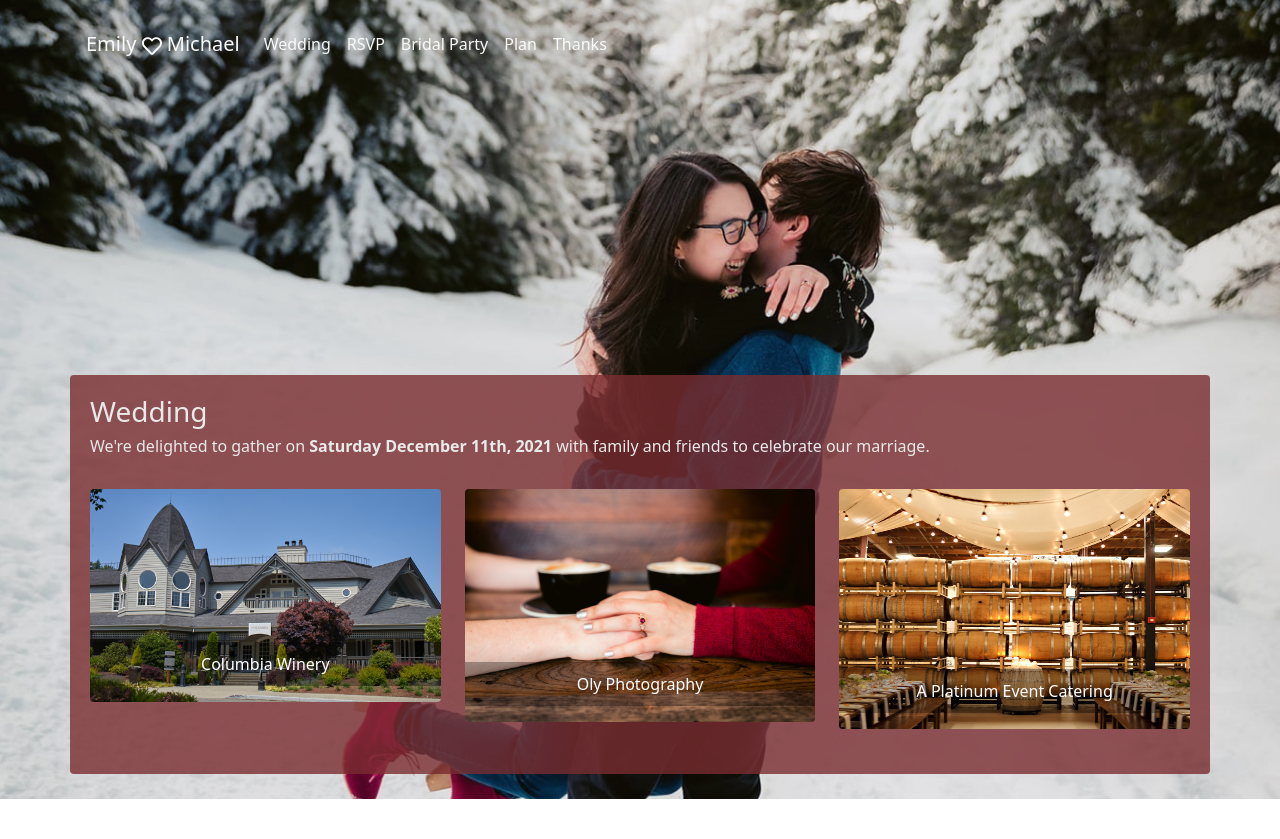
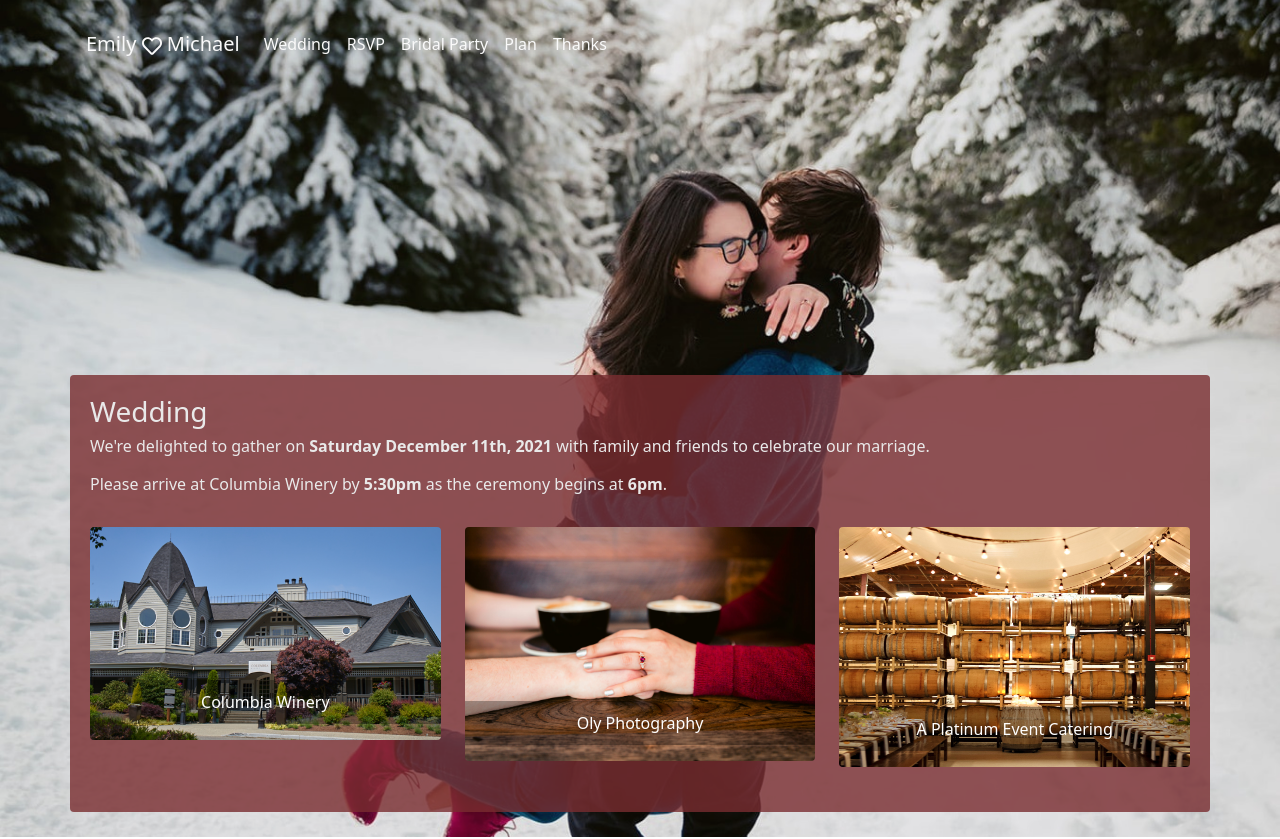
Before and after one commit to msilvprog7/wedding, a React (Create React App) app: page / in a window 1280 px wide. Shown: the top 839 px of the page. Built offline with nearby package versions, Linux system fonts and the light colour scheme.

Commit message:
Update arrival instructions

```diff
--- a/src/App.tsx
+++ b/src/App.tsx
@@ -54,8 +54,11 @@ function App() {
         <Heading id="wedding" className="shifted">
           <Heading.Title>Wedding</Heading.Title>
           <Heading.Subtitle>
-            We're delighted to gather on <b>Saturday December 11th, 2021 </b>
+            We're delighted to gather on <b>Saturday December 11th, 2021</b>{" "}
             with family and friends to celebrate our marriage.
+            <br />
+            <br /> Please arrive at Columbia Winery by <b>5:30pm</b> as the
+            ceremony begins at <b>6pm</b>.
           </Heading.Subtitle>
           <Heading.Body>
             <Row>
```
